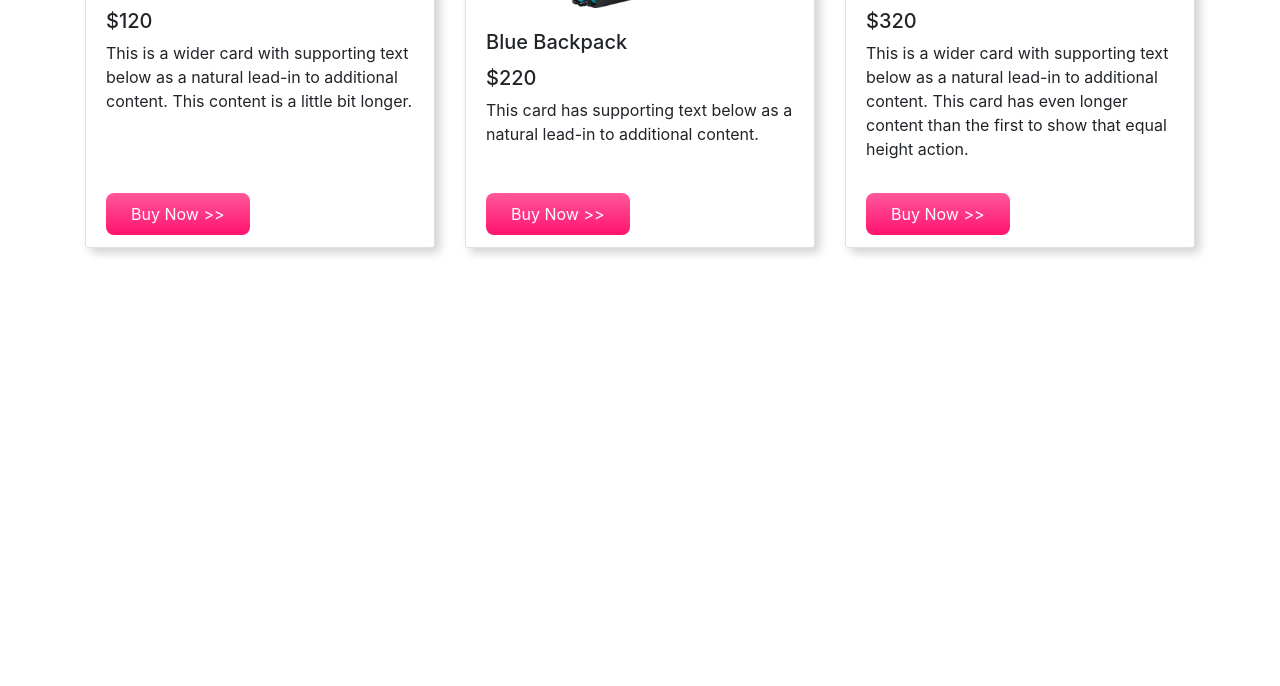
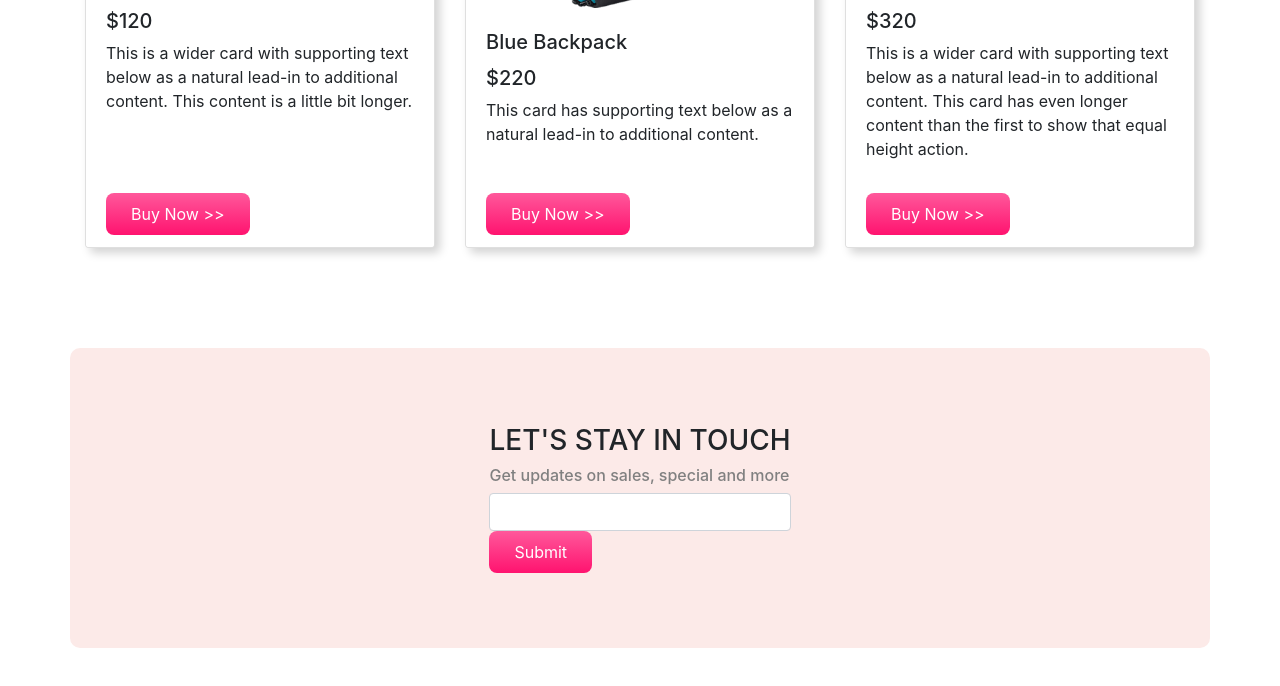
Before and after one commit to Prodip2416/panda-commerce, a plain HTML site: page index.html in a window 1280 px wide. Shown: the part 1955-2641 px from the top of the page. Before the commit the page ends 2303 px from the top, so only its background shows below. Drawn offline with nearby package versions, Linux system fonts and the light colour scheme.

Commit message:
Subscribe section, horizontal and vertical center

```diff
--- a/index.html
+++ b/index.html
@@ -192,6 +192,16 @@
           </div>
     </div>
 
+    <div class="container bg-orange d-flex justify-content-center align-items-center" id="subscribe">
+        <div class="div">
+            <h3>LET'S STAY IN TOUCH</h3>
+            <h6>Get updates on sales, special and more</h6>
+            <input type="text" class="form-control">
+            <button class="buy-now-button">Submit</button>
+        </div>
+
+    </div>
+
     <script src="https://code.jquery.com/jquery-3.5.1.slim.min.js"
         integrity="sha384-DfXdz2htPH0lsSSs5nCTpuj/zy4C+OGpamoFVy38MVBnE+IbbVYUew+OrCXaRkfj"
         crossorigin="anonymous"></script>
--- a/style.css
+++ b/style.css
@@ -48,3 +48,9 @@
     background-color: white !important;
     border-top: none !important;
 }
+#subscribe{
+    height: 300px;
+}
+#subscribe h6{
+    color: gray;
+}
```
